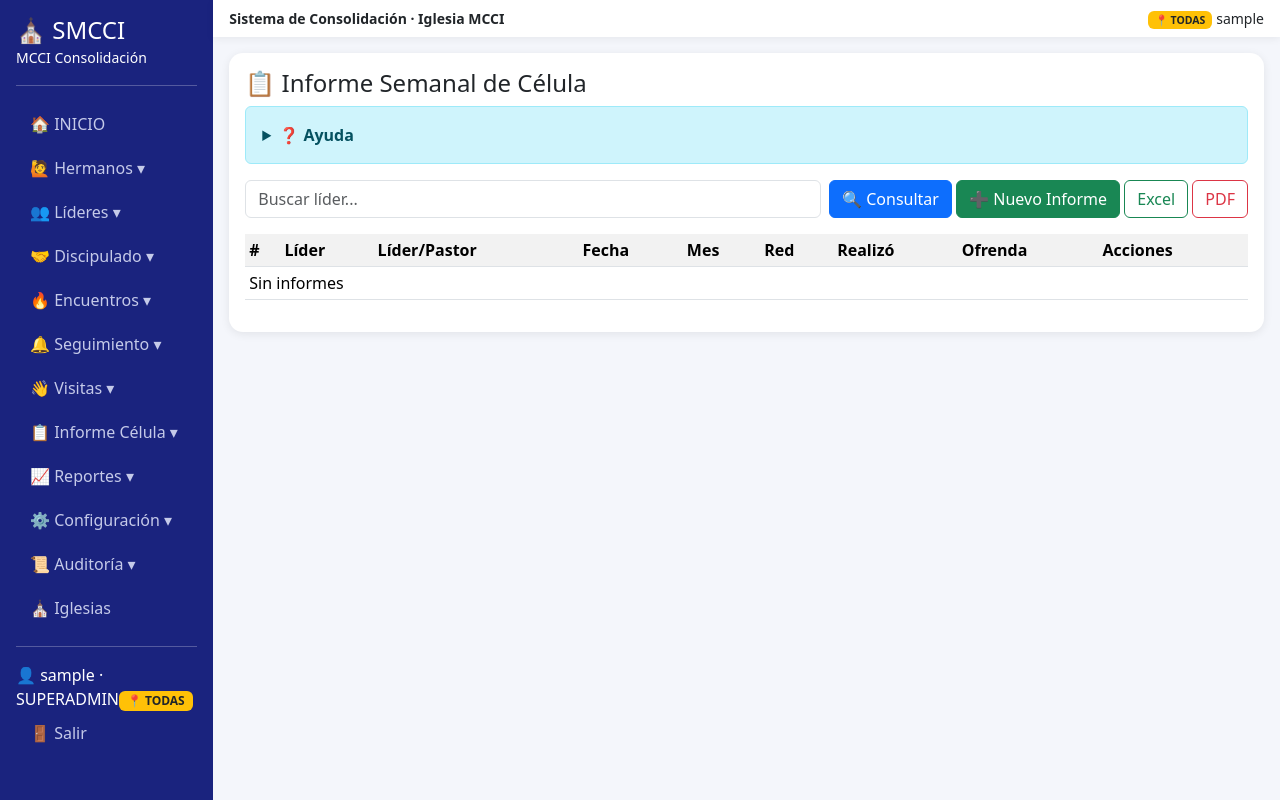
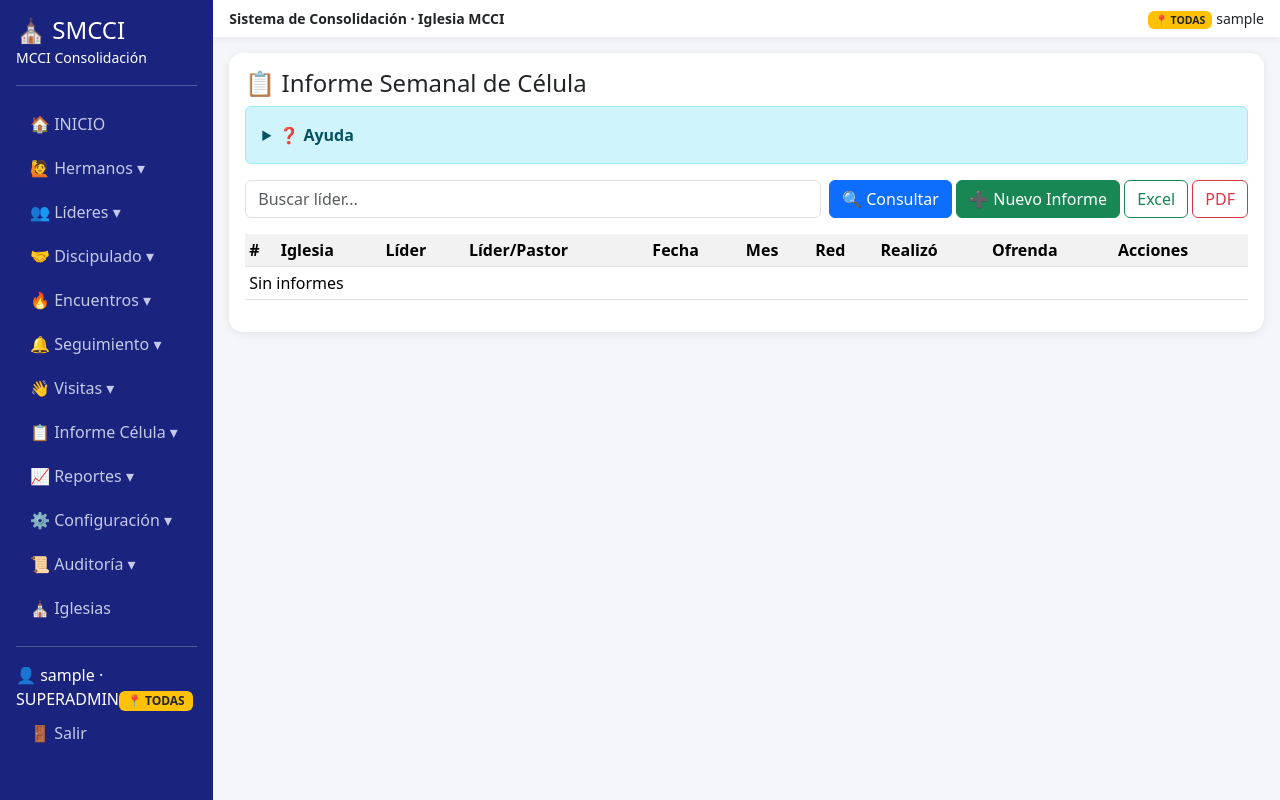
Before and after one commit to aeot69-cyber/smcci-backend, a Flask app: page /celulas-informe in a window 1280 px wide. Run offline with Flask 3, Linux system fonts and the light colour scheme; the visitor is signed in with stand-in values (Sample User, id 1); data that the repository does not hold is empty; some libraries are stand-ins or nearby versions.

Commit message:
Columna Iglesia en lista de celulas-informe (vista TODAS)

```diff
--- a/app.py
+++ b/app.py
@@ -2072,8 +2072,10 @@ def visita_eliminar(vid):
 def celulas_informe_lista():
     exp = request.args.get("export", "")
     fi, pi = filtro_igl("ci")
-    rows = q(f"""SELECT ci.*, h1.nombre_completo AS lider_nombre, h2.nombre_completo AS pastor_nombre
+    rows = q(f"""SELECT ci.*, h1.nombre_completo AS lider_nombre, h2.nombre_completo AS pastor_nombre,
+        i.nombre AS iglesia_nombre
         FROM celulas_informe ci
+        LEFT JOIN iglesias i ON i.id=ci.iglesia_id
         LEFT JOIN lideres l1 ON l1.id=ci.lider_id LEFT JOIN hermanos h1 ON h1.id=l1.hermano_id
         LEFT JOIN lideres l2 ON l2.id=ci.pastor_id LEFT JOIN hermanos h2 ON h2.id=l2.hermano_id
         WHERE 1=1{fi} ORDER BY ci.id DESC""", tuple(pi))
--- a/templates/celulas_informe.html
+++ b/templates/celulas_informe.html
@@ -22,9 +22,10 @@
 {% endif %}
 
 <table class="table table-striped table-sm">
-<tr><th>#</th><th>Líder</th><th>Líder/Pastor</th><th>Fecha</th><th>Mes</th><th>Red</th><th>Realizó</th><th>Ofrenda</th><th>Acciones</th></tr>
+<tr><th>#</th><th>Iglesia</th><th>Líder</th><th>Líder/Pastor</th><th>Fecha</th><th>Mes</th><th>Red</th><th>Realizó</th><th>Ofrenda</th><th>Acciones</th></tr>
 {% for c in rows %}<tr>
 <td>{{c.id}}</td>
+<td><span class="badge bg-warning text-dark">{{c.iglesia_nombre or 'CASA MATRIZ'}}</span></td>
 <td>{{c.lider_nombre or '—'}}</td>
 <td>{{c.pastor_nombre or '—'}}</td>
 <td>{{c.fecha}}</td><td>{{c.mes}}</td>
@@ -34,5 +35,5 @@
 <td><a class="btn btn-sm btn-outline-primary" href="/celulas-informe/{{c.id}}/editar">✏️</a>
 <form method="post" action="/celulas-informe/{{c.id}}/eliminar" class="d-inline" onsubmit="return confirm('¿Eliminar?')">
 <button class="btn btn-sm btn-outline-danger">🗑️</button></form></td>
-</tr>{% else %}<tr><td colspan=9>Sin informes</td></tr>{% endfor %}
+</tr>{% else %}<tr><td colspan=10>Sin informes</td></tr>{% endfor %}
 </table></div>{% endblock %}
```
